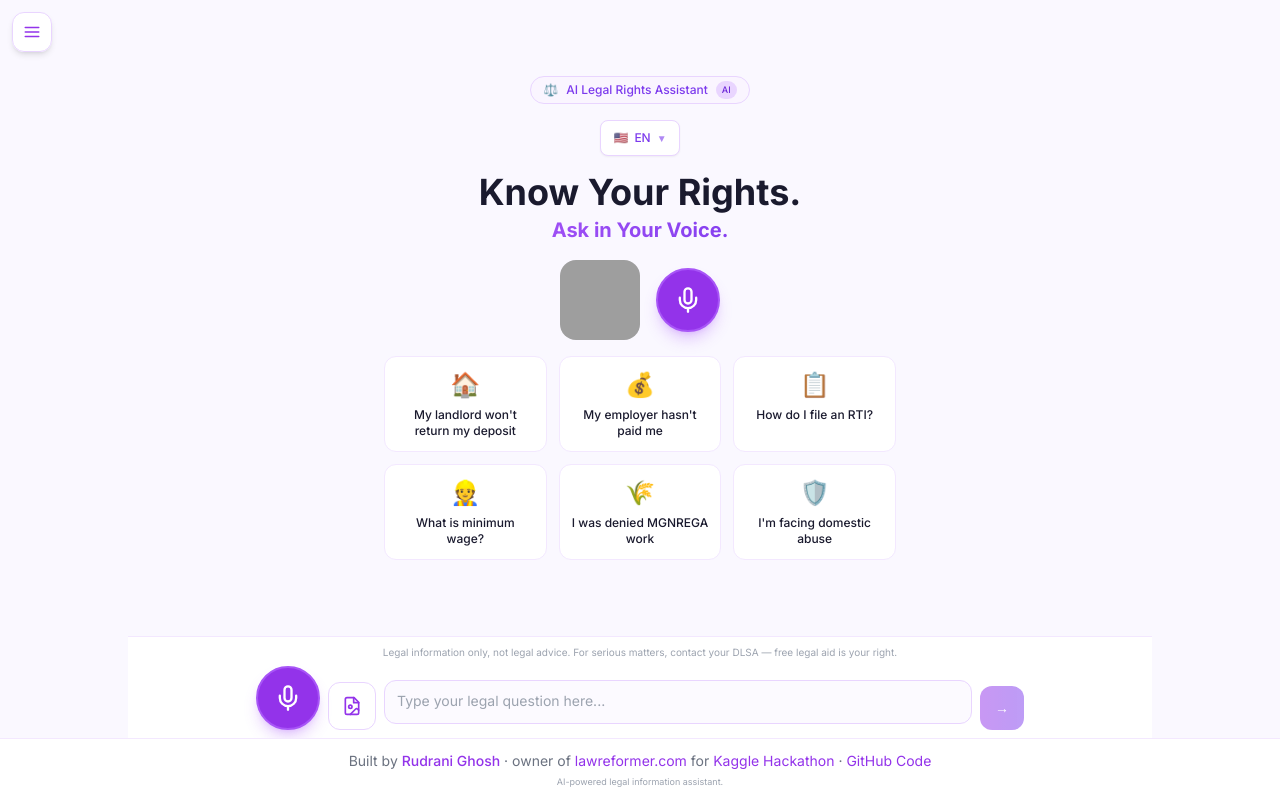
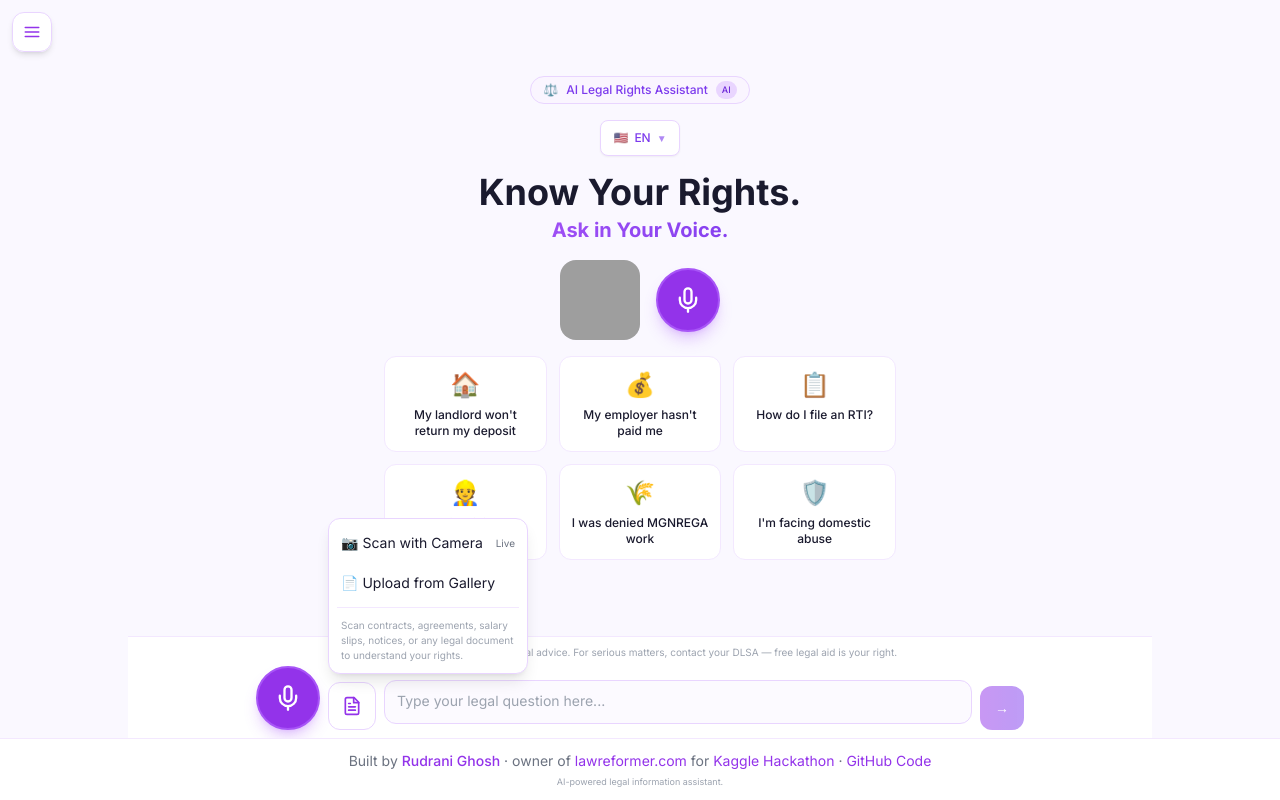
Before and after one commit to RudraniGhosh24/lawreform, a Next.js app in the folder frontend/: page / in a window 1280 px wide. Both pictures are taken after a click on the button 352 px from the left and 705 px from the top of the page. Built offline with nearby package versions, Linux system fonts and the light colour scheme; grey boxes are pictures that could not be loaded.

Commit message:
Add: camera scan option for documents + better vision prompt for contracts

```diff
--- a/frontend/pages/api/ask.js
+++ b/frontend/pages/api/ask.js
@@ -45,7 +45,8 @@ export default async function handler(req, res) {
     : `https://generativelanguage.googleapis.com/v1beta/models/${model}:generateContent?key=${apiKey}`
 
   const lang = language || 'English'
-  const fullPrompt = SYS + ' Respond in ' + lang + '.\n\n--- RETRIEVED LEGAL CONTEXT (from RAG) ---\n' + ragContext + '\n--- END CONTEXT ---\n\nUser question: ' + (question || 'Analyze this document and explain my legal rights.')
+  const userQ = question || (image ? 'I have uploaded a legal document. Please read it carefully and explain: what type of document this is, what are the key terms and clauses, what rights and obligations it creates, and any red flags or unfair terms I should be aware of.' : 'Help me understand my legal rights.')
+  const fullPrompt = SYS + ' Respond in ' + lang + '.\n\n--- RETRIEVED LEGAL CONTEXT (from RAG) ---\n' + ragContext + '\n--- END CONTEXT ---\n\nUser question: ' + userQ
 
   try {
     const parts = [{ text: fullPrompt }]
--- a/frontend/src/components/DocumentUpload.jsx
+++ b/frontend/src/components/DocumentUpload.jsx
@@ -1,53 +1,69 @@
-import React, { useRef } from 'react'
+import React, { useRef, useState } from 'react'
 
 export default function DocumentUpload({ onUpload, disabled }) {
   const fileRef = useRef(null)
+  const cameraRef = useRef(null)
+  const [showOptions, setShowOptions] = useState(false)
 
   const handleFile = async (e) => {
     const file = e.target.files?.[0]
     if (!file) return
-
-    // Max 4MB
     if (file.size > 4 * 1024 * 1024) {
       alert('File too large. Please upload an image under 4MB.')
       return
     }
-
     const reader = new FileReader()
     reader.onload = () => {
       onUpload(reader.result, file.name)
+      setShowOptions(false)
     }
     reader.readAsDataURL(file)
-
-    // Reset input so same file can be re-uploaded
     e.target.value = ''
   }
 
   return (
-    <>
-      <input
-        ref={fileRef}
-        type="file"
-        accept="image/*"
-        capture="environment"
-        onChange={handleFile}
-        className="hidden"
-        aria-hidden="true"
-      />
+    <div className="relative">
+      <input ref={fileRef} type="file" accept="image/*" onChange={handleFile} className="hidden" />
+      <input ref={cameraRef} type="file" accept="image/*" capture="environment" onChange={handleFile} className="hidden" />
+
       <button
-        onClick={() => fileRef.current?.click()}
+        onClick={() => setShowOptions(!showOptions)}
         disabled={disabled}
         className="p-3 rounded-xl border border-brand-200 dark:border-brand-800 bg-white dark:bg-brand-950 text-brand-600 hover:bg-brand-50 dark:hover:bg-brand-900 disabled:opacity-50 transition-colors min-w-[48px] min-h-[48px] flex items-center justify-center"
-        aria-label="Upload document photo"
-        title="Upload a document (rental agreement, salary slip, notice)"
+        aria-label="Scan or upload document"
+        title="Scan contract, agreement, or legal notice"
       >
         <svg xmlns="http://www.w3.org/2000/svg" width="20" height="20" viewBox="0 0 24 24" fill="none" stroke="currentColor" strokeWidth="2" strokeLinecap="round" strokeLinejoin="round">
           <path d="M14.5 2H6a2 2 0 0 0-2 2v16a2 2 0 0 0 2 2h12a2 2 0 0 0 2-2V7.5L14.5 2z" />
           <polyline points="14 2 14 8 20 8" />
-          <circle cx="10" cy="13" r="2" />
-          <path d="m20 17-1.1-1.1a2 2 0 0 0-2.8 0L10 22" />
+          <path d="M16 13H8" /><path d="M16 17H8" /><path d="M10 9H8" />
         </svg>
       </button>
-    </>
+
+      {showOptions && (
+        <>
+          <div className="fixed inset-0 z-40" onClick={() => setShowOptions(false)} />
+          <div className="absolute bottom-full mb-2 left-0 z-50 bg-white dark:bg-brand-950 border border-brand-200 dark:border-brand-800 rounded-xl shadow-lg py-1 w-[200px]">
+            <button
+              onClick={() => { cameraRef.current?.click(); }}
+              className="w-full text-left px-3 py-2.5 text-sm text-text dark:text-brand-100 hover:bg-brand-50 dark:hover:bg-brand-900/30 flex items-center gap-2"
+            >
+              📷 Scan with Camera
+              <span className="text-[10px] text-text-muted ml-auto">Live</span>
+            </button>
+            <button
+              onClick={() => { fileRef.current?.click(); }}
+              className="w-full text-left px-3 py-2.5 text-sm text-text dark:text-brand-100 hover:bg-brand-50 dark:hover:bg-brand-900/30 flex items-center gap-2"
+            >
+              📄 Upload from Gallery
+            </button>
+            <div className="border-t border-brand-100 dark:border-brand-800 mx-2 my-1" />
+            <p className="px-3 py-1.5 text-[10px] text-text-light">
+              Scan contracts, agreements, salary slips, notices, or any legal document to understand your rights.
+            </p>
+          </div>
+        </>
+      )}
+    </div>
   )
 }
```
